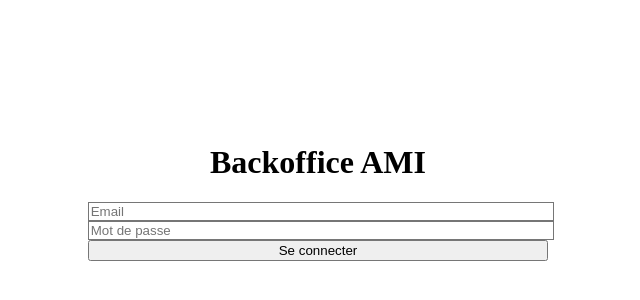
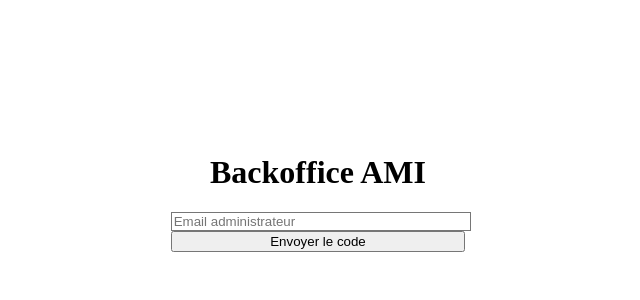
Before and after one commit to zunon21/ami-backoffice, a React (Vite) app: page / in a window 1280 px wide. Shown: the part 216-516 px from the top of the page, without its empty margins (322-962 px from the left). Built offline with nearby package versions, Linux system fonts and the light colour scheme.

Commit message:
Modification login backoffice avec OTP email

```diff
--- a/src/pages/Login.jsx
+++ b/src/pages/Login.jsx
@@ -4,48 +4,85 @@ import { useNavigate } from 'react-router-dom';
 
 export default function Login() {
   const [email, setEmail] = useState('');
-  const [password, setPassword] = useState('');
+  const [step, setStep] = useState('request'); // 'request' ou 'verify'
+  const [code, setCode] = useState('');
+  const [loading, setLoading] = useState(false);
   const [error, setError] = useState('');
   const navigate = useNavigate();
 
-  const handleSubmit = async (e) => {
-    e.preventDefault();
+  const requestCode = async () => {
+    if (!email) {
+      setError('Veuillez saisir votre email');
+      return;
+    }
+    setLoading(true);
     setError('');
     try {
-      const res = await api.post('/auth/admin/login', { email, password });
-      localStorage.setItem('adminToken', res.data.token);
+      await api.post('/auth/request-admin-otp', { email });
+      setStep('verify');
+    } catch (err) {
+      setError(err.response?.data?.error || 'Erreur lors de l’envoi du code');
+    }
+    setLoading(false);
+  };
+
+  const verifyCode = async () => {
+    setLoading(true);
+    setError('');
+    try {
+      const response = await api.post('/auth/verify-admin-otp', { email, code });
+      localStorage.setItem('adminToken', response.data.token);
       navigate('/dashboard');
     } catch (err) {
-      setError('Identifiants invalides');
+      setError(err.response?.data?.error || 'Code invalide');
     }
+    setLoading(false);
   };
 
   return (
     <div className="min-h-screen flex items-center justify-center bg-gray-100">
       <div className="bg-white p-8 rounded shadow-md w-96">
         <h1 className="text-2xl font-bold mb-6 text-center">Backoffice AMI</h1>
-        <form onSubmit={handleSubmit}>
+        {step === 'request' ? (
+          <div>
             <input
               type="email"
-            placeholder="Email"
+              placeholder="Email administrateur"
               className="w-full p-2 border rounded mb-4"
               value={email}
               onChange={(e) => setEmail(e.target.value)}
               required
             />
+            {error && <p className="text-red-500 mb-4">{error}</p>}
+            <button
+              onClick={requestCode}
+              disabled={loading}
+              className="w-full bg-blue-600 text-white p-2 rounded hover:bg-blue-700 disabled:bg-blue-300"
+            >
+              {loading ? 'Envoi...' : 'Envoyer le code'}
+            </button>
+          </div>
+        ) : (
+          <div>
+            <p className="mb-2 text-gray-600">Un code a été envoyé à {email}</p>
             <input
-            type="password"
-            placeholder="Mot de passe"
+              type="text"
+              placeholder="Code à 6 chiffres"
               className="w-full p-2 border rounded mb-4"
-            value={password}
-            onChange={(e) => setPassword(e.target.value)}
+              value={code}
+              onChange={(e) => setCode(e.target.value)}
               required
             />
             {error && <p className="text-red-500 mb-4">{error}</p>}
-          <button type="submit" className="w-full bg-blue-600 text-white p-2 rounded hover:bg-blue-700">
-            Se connecter
+            <button
+              onClick={verifyCode}
+              disabled={loading}
+              className="w-full bg-green-600 text-white p-2 rounded hover:bg-green-700 disabled:bg-green-300"
+            >
+              {loading ? 'Vérification...' : 'Se connecter'}
             </button>
-        </form>
+          </div>
+        )}
       </div>
     </div>
   );
```
Lines whose indentation alone changed are shown as unchanged.
